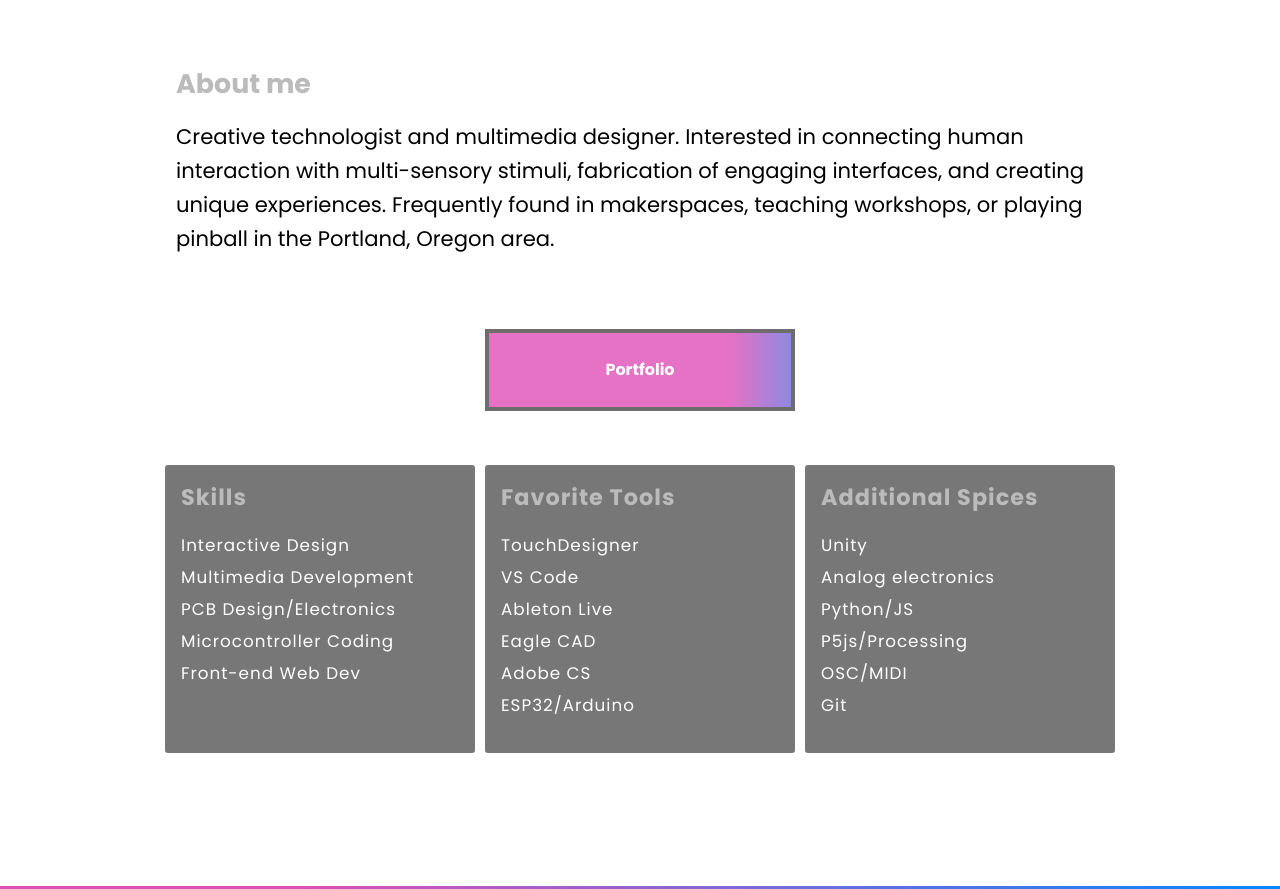
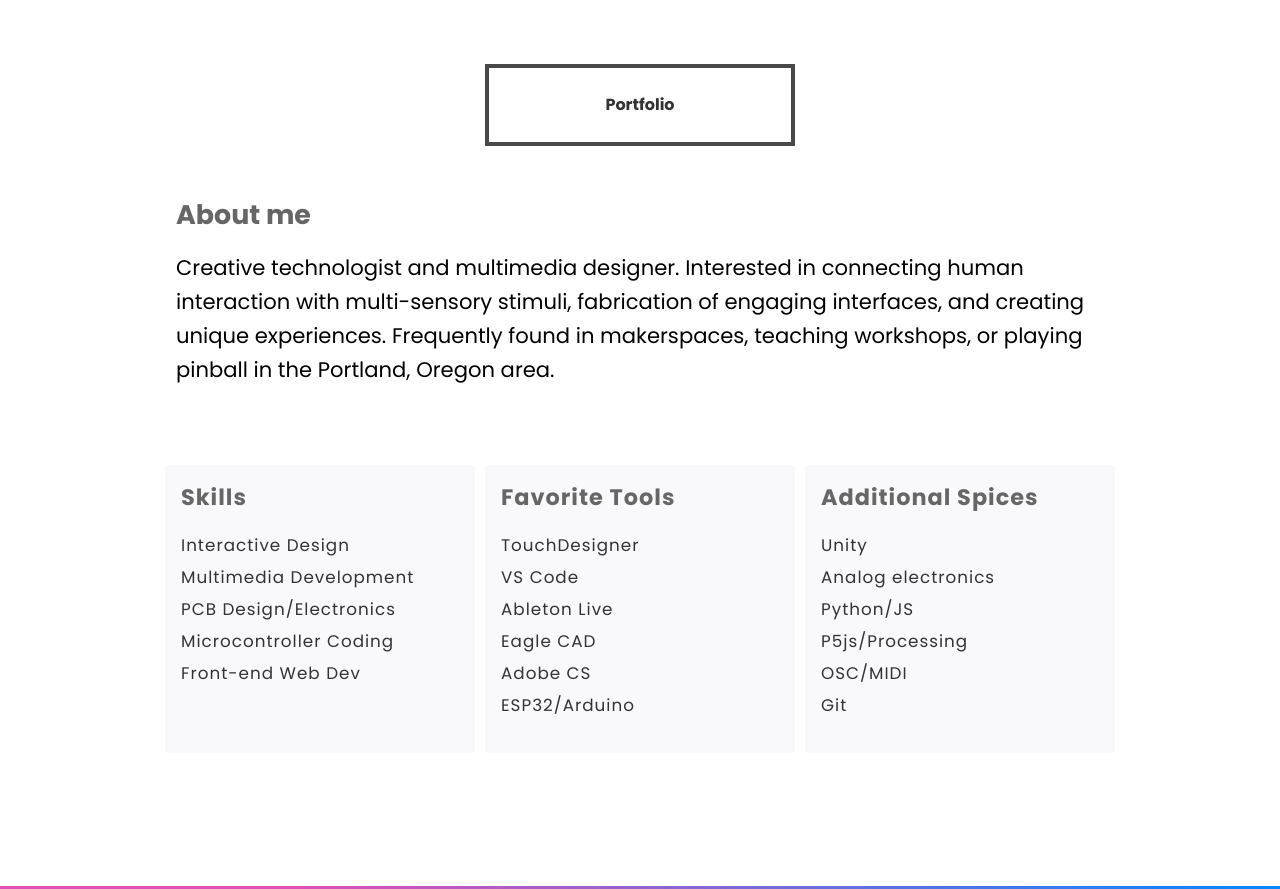
Before and after one commit to justinzero/jp.dev, a plain HTML site: page index.html in a window 1280 px wide. Shown: the part 300-1189 px from the top of the page. Drawn offline with Linux system fonts and the light colour scheme.

Commit message:
it'll do

```diff
--- a/index.html
+++ b/index.html
@@ -18,6 +18,9 @@
       <span class="subheadItalic">Creative and Interactive Technologist</span>
    </div>
 </div>
+      <a class="linkButton" title="Portfolio" href="/portfolio/"">Portfolio</a>
+            <br />
+
 <div class="about">
 <h3>About me</h3>
 <p>Creative technologist and multimedia designer. Interested in connecting human interaction with multi-sensory stimuli,
@@ -25,8 +28,6 @@ fabrication of engaging interfaces, and creating unique experiences. Frequently
 playing pinball in the Portland, Oregon area.</p>
 </div>
 
-      <a class="linkButton" title="Portfolio" href="/portfolio/"">Portfolio</a>
-      <br />
 
 <div class="skills">
 <div class="flex-grid">
--- a/style.css
+++ b/style.css
@@ -36,7 +36,7 @@ h1 {
 
 h3 {
    font-size: 1.4em;
-   color: #bbb;
+   color: #666;
    margin:0;
 }
 
@@ -124,13 +124,14 @@ p {
   width: 32%;
   min-width: 220px;
   margin: 5px;
-  color: #fff;
-  background-color: #777;
+  color: #333;
+  background-color: rgba(140, 125, 160, 0.05);
   padding: 1em;
   border-radius: 3px;
   line-height: 2em;
   letter-spacing: 1px;
 }
+
 
 .contact {
    margin: 0 auto;
@@ -154,9 +155,9 @@ p {
 
 .linkButton {
    display: inline-block;
-   color: #fff;
-   background: rgb(223,80,182);
-   background: linear-gradient(90deg, rgba(223,80,182,1) 80%, rgba(4,135,255,1) 120%);
+   color: #333;
+   /* background: rgb(223,80,182);
+   background: linear-gradient(90deg, rgba(223,80,182,1) 80%, rgba(4,135,255,1) 120%);  */
    width: 310px;
    text-decoration: none;
    padding: 25px;
@@ -167,12 +168,10 @@ p {
    margin: 0 auto;
    margin-bottom: 25px;
    display: block;
-   opacity: 0.8;
 }
 
 .linkButton:hover {
-   color: #eff;
-   opacity: 1;
+   color:rgb(223,80,182);
 }
 
 .emailButton {
```
